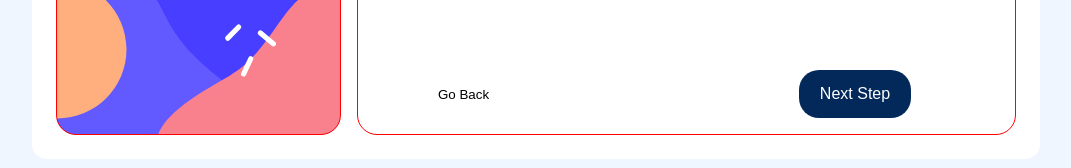
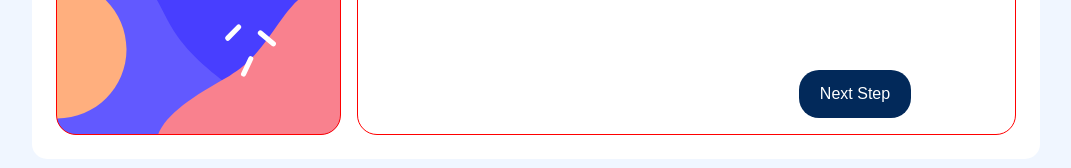
Before and after one commit to Danteie/multi-step-form-main, a React (Create React App) app: page / in a window 1280 px wide. Shown: the part 553-721 px from the top of the page, without its empty margins (104-1175 px from the left). Built offline with nearby package versions, Linux system fonts and the light colour scheme.

Commit message:
removing button from first step

```diff
--- a/src/App.css
+++ b/src/App.css
@@ -91,6 +91,7 @@ input{
 .navigation :first-child{
   background-color: transparent;
   border: none;
+  opacity: 0;
 }
 
 .navigation :last-child{
--- a/src/App.js
+++ b/src/App.js
@@ -20,6 +20,9 @@ function App() {
   }
 
   function path(){
+    // Go Back dugme
+    if (index >= 1) document.getElementById('back').style.opacity = 1;
+
     return paths[index]
   }
 
@@ -64,7 +67,7 @@ function App() {
               {path()}
             </div>
             <div className='navigation'>
-              <button onClick={goBack}>Go Back</button>
+              <button id='back' onClick={goBack}>Go Back</button>
               <button onClick={nextStep}>Next Step</button>
             </div>
           </article>
```
